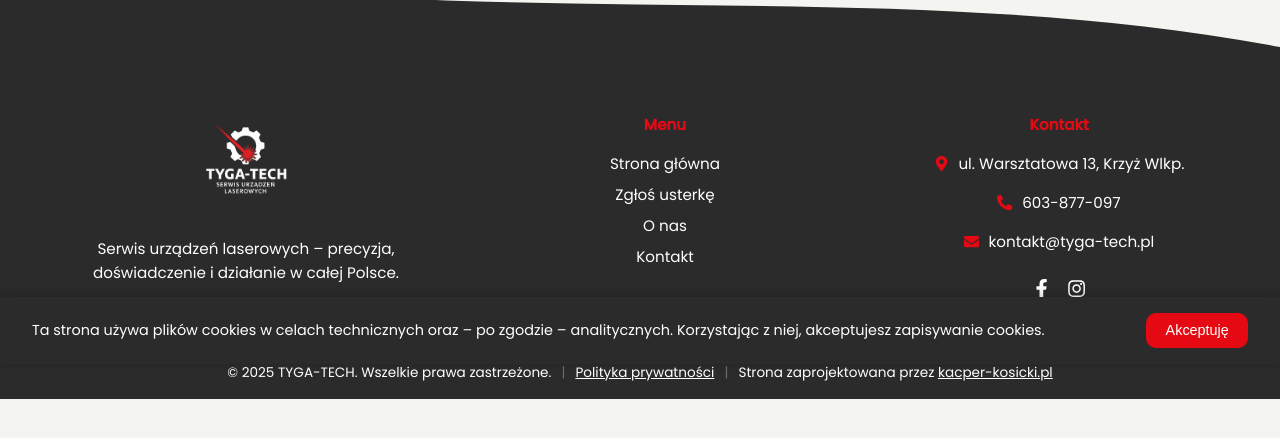
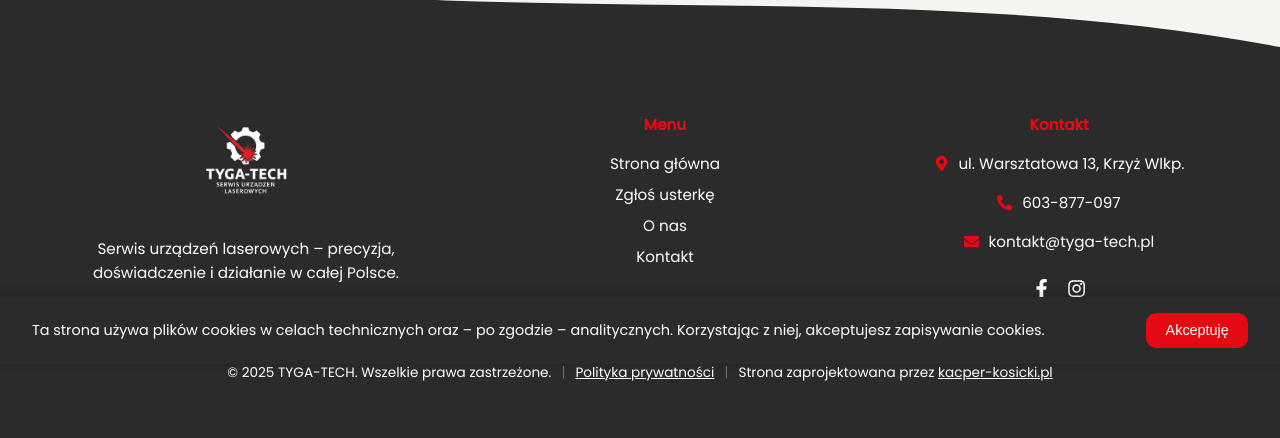
Before and after one commit to KacperKosicki/tyga-tech, a React (Create React App) app in the folder frontend/: page /blog in a window 1280 px wide. Shown: the part 436-874 px from the top of the page. Before the commit the page ends 835 px from the top, so only its background shows below. Built offline with nearby package versions, Linux system fonts and the light colour scheme; no server answers.

Commit message:
Dodanie padding-bottom do Footer.

```diff
--- a/frontend/src/components/Footer/Footer.module.scss
+++ b/frontend/src/components/Footer/Footer.module.scss
@@ -26,7 +26,7 @@
   font-size: 0.95rem;
   margin-top: -1px;
   overflow-x: hidden;
-  scroll-padding-bottom: 100px;
+  padding-bottom: 5rem;
 
   .top {
     display: flex;
```
